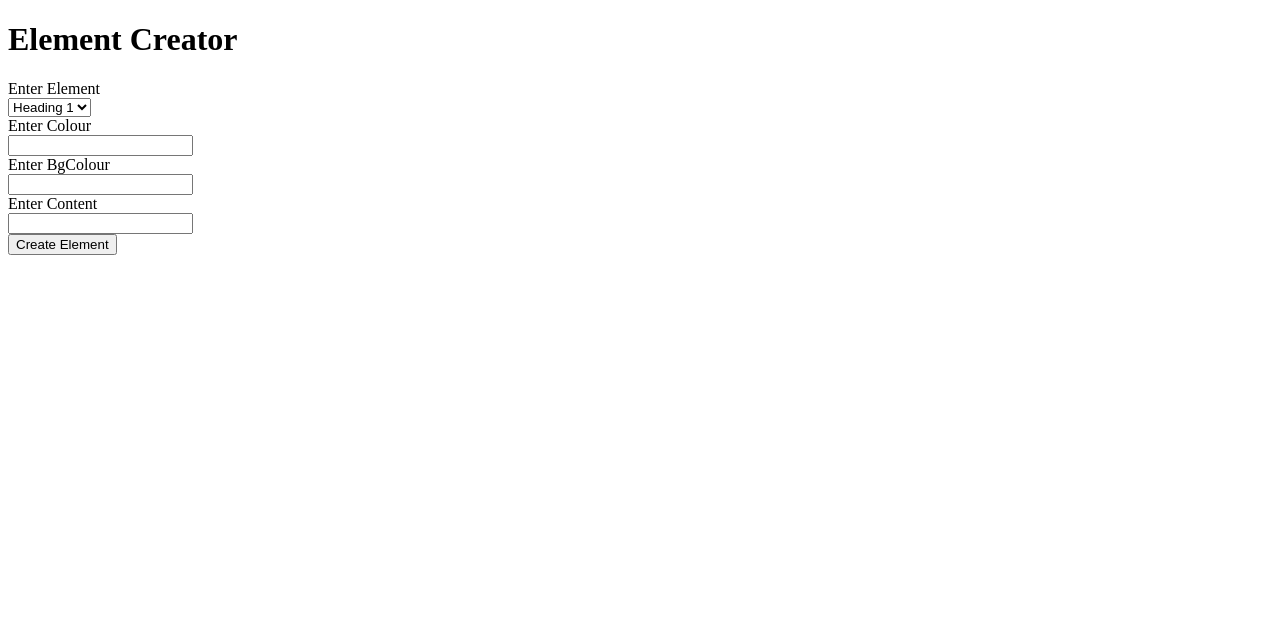
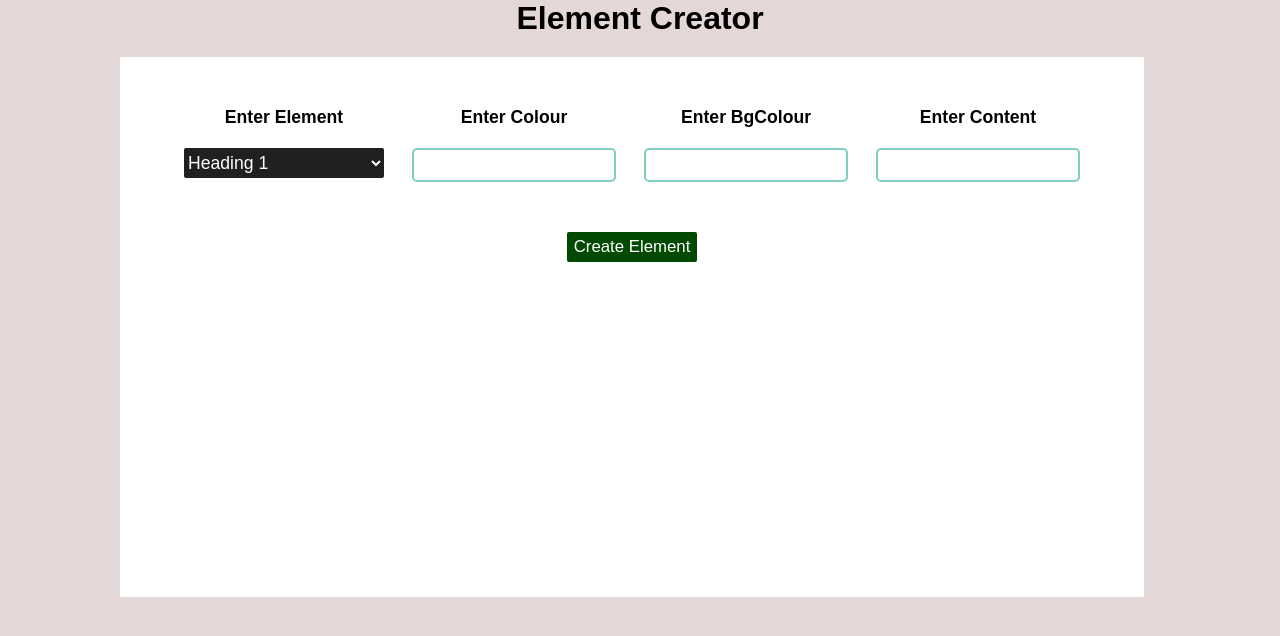
Before and after one commit to Luwat/element-creator, a plain HTML site: page index.html in a window 1280 px wide. Drawn offline with Linux system fonts and the light colour scheme.

Commit message:
html edited

```diff
--- a/index.html
+++ b/index.html
@@ -4,9 +4,7 @@
     <meta charset="UTF-8">
     <meta name="viewport" content="width=device-width, initial-scale=1.0">
     <title>Element Creator</title>
-    <style>
-
-    </style>
+    <link rel="stylesheet" href="css/style.css">
 </head>
 <body>
     <h1>Element Creator</h1>
```
